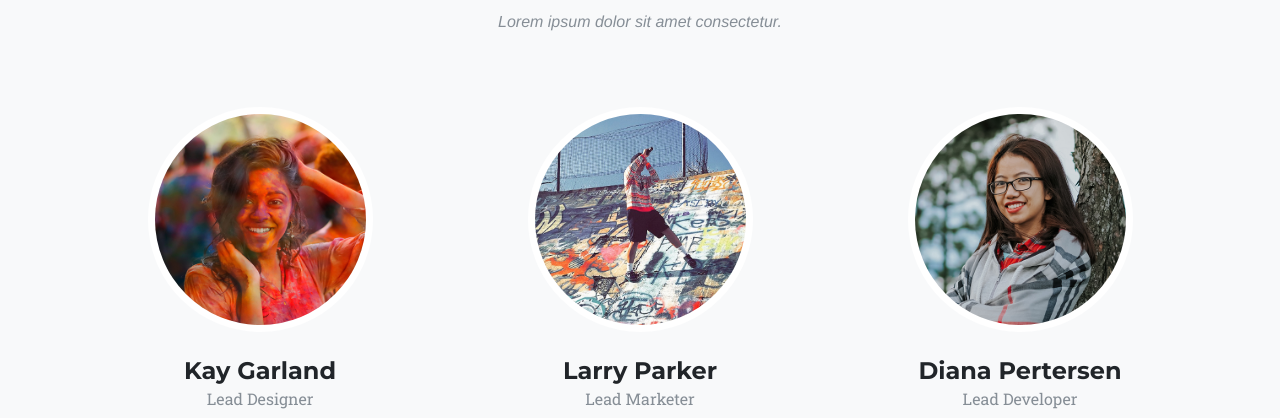
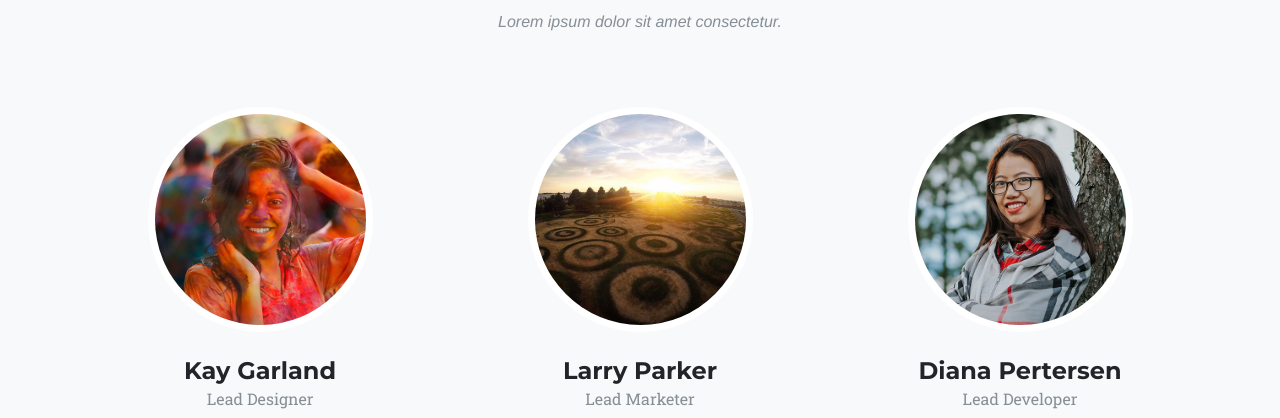
Before and after one commit to zaratejavier/zaratejavier.github.io, a website: page index.html in a window 1280 px wide. Shown: the part 4305-4723 px from the top of the page. Drawn offline with nearby package versions, Linux system fonts and the light colour scheme; files that its build step writes are made by us from their sources; files whose address does not match are found by name; a web font is replaced by a local one.

Commit message:
adding image

```diff
--- a/index.html
+++ b/index.html
@@ -353,7 +353,7 @@
             </div>
             <div class="col-sm-4">
                 <div class="team-member">
-                    <img class="mx-auto rounded-circle" src="img/team/ME.jpg" alt="">
+                    <img class="mx-auto rounded-circle" src="img/team/HeaderIMG.jpg" alt="">
                     <h4>Larry Parker</h4>
                     <p class="text-muted">Lead Marketer</p>
                     <ul class="list-inline social-buttons">
```
